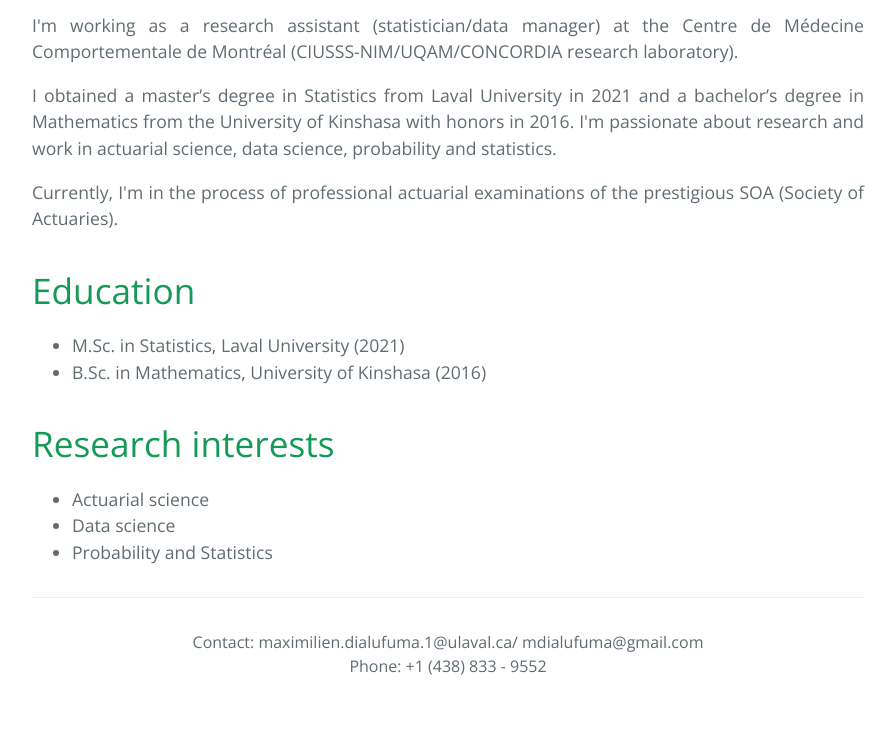
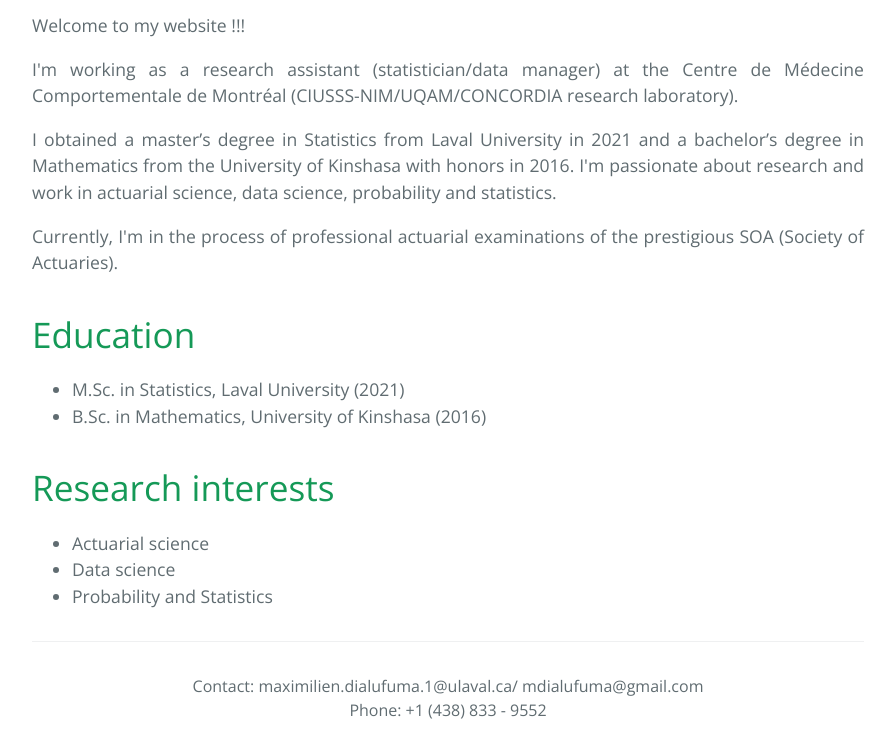
Before and after one commit to dialufuma/dialufuma.github.io, a Jekyll site: the page built from index.md, in a window 1280 px wide. Shown: the part 559-1313 px from the top of the page, without its empty margins (192-1088 px from the left). Built offline with Jekyll 4.4.1, drawn with Linux system fonts in a browser that asks for light colours; before the commit the page ends 1269 px from its top, so only the background shows below that.

Commit message:
Update index.md

```diff
--- a/index.md
+++ b/index.md
@@ -12,6 +12,8 @@ There should be whitespace between paragraphs. We recommend including a README,
 
 
 <div style="text-align: justify">
+<p>Welcome to my website !!!</p>
+
 <p>I'm working as a research assistant (statistician/data manager) at the Centre de Médecine Comportementale de Montréal (CIUSSS-NIM/UQAM/CONCORDIA research laboratory).</p>
 <p>I obtained a master’s degree in Statistics from Laval University in 2021 and a bachelor’s degree in Mathematics from the University of Kinshasa with honors in 2016. I'm passionate about research and work in actuarial science, data science, probability and statistics.</p>
 <p>Currently, I'm in the process of professional actuarial examinations of the prestigious SOA (Society of Actuaries).</p>
```
